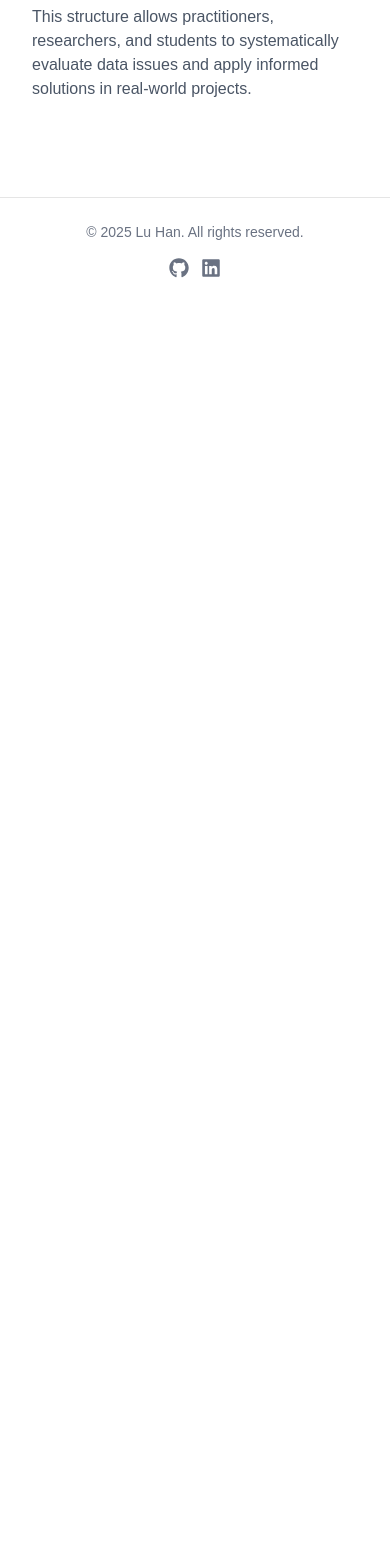
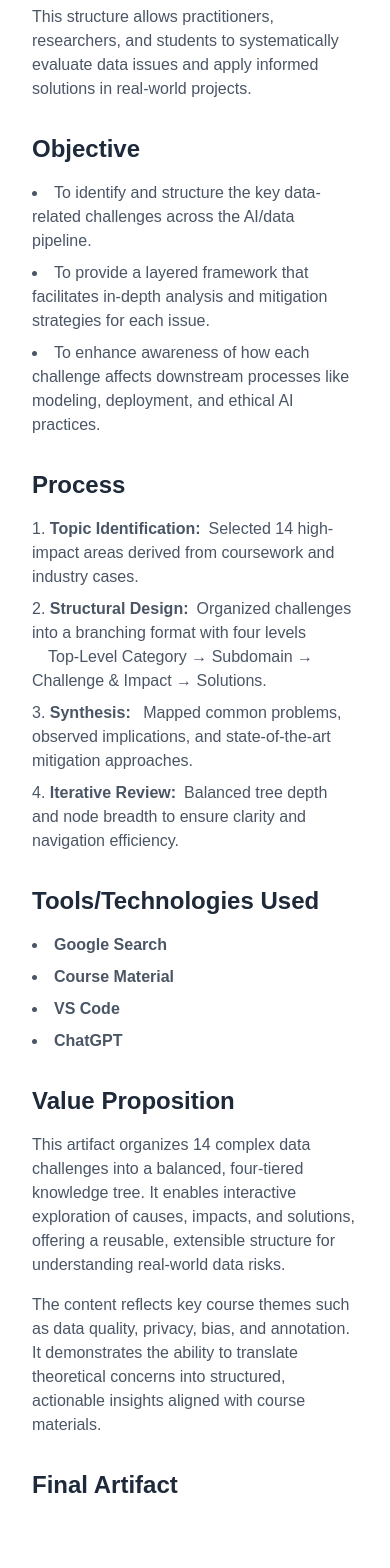
Before and after one commit to GoldenaArcher/AIML-500, a Next.js app: page /artifacts/data-challenges in a window 390 px wide. Shown: the part 800-2368 px from the top of the page. Before the commit the page ends 1102 px from the top, so only its background shows below. Built offline with nearby package versions, Linux system fonts and the light colour scheme.

Commit message:
feat(artifacts): add data challenges and machine learning artifacts with visual components

```diff
--- /dev/null
+++ b/app/_data/data-challanges.json
@@ -0,0 +1,24 @@
+{
+    "name": "Availability",
+    "children": [
+        {
+            "name": "Data Challenges",
+            "children": [
+                {
+                    "name": "Rule",
+                    "children": [
+                        {
+                            "name": "Challenge: Missing data entries"
+                        },
+                        {
+                            "name": "Impact: Downstream pipeline failure"
+                        },
+                        {
+                            "name": "Possible Solution: Introduce data checkpoints"
+                        }
+                    ]
+                }
+            ]
+        }
+    ]
+}
--- /dev/null
+++ b/app/artifacts/data-challenges/_components/challenges-details.jsx
@@ -0,0 +1,56 @@
+"use client";
+
+import { useEffect, useRef } from "react";
+import * as d3 from "d3";
+import data from '@/app/_data/data-challanges.json';
+
+export default function ChallengesDetails() {
+  const ref = useRef();
+
+  useEffect(() => {
+    const root = d3.hierarchy(data);
+    const dx = 10;
+    const dy = 180;
+    const tree = d3.tree().nodeSize([dx, dy]);
+    const diagonal = d3.linkHorizontal().x((d) => d.y).y((d) => d.x);
+
+    const svg = d3
+      .select(ref.current)
+      .append("svg")
+      .attr("width", 800)
+      .attr("height", 300)
+      .attr("viewBox", [-40, -10, 800, 300])
+      .attr("style", "max-width: 100%; font: 10px sans-serif;");
+
+    const g = svg.append("g");
+    const gLink = g.append("g").attr("fill", "none").attr("stroke", "#555");
+    const gNode = g.append("g").attr("cursor", "pointer");
+
+    tree(root);
+
+    const link = gLink.selectAll("path").data(root.links()).join("path").attr("d", diagonal);
+
+    const node = gNode
+      .selectAll("g")
+      .data(root.descendants())
+      .join("g")
+      .attr("transform", (d) => `translate(${d.y},${d.x})`);
+
+    node
+      .append("circle")
+      .attr("r", 4)
+      .attr("fill", (d) => (d.children ? "#555" : "#999"));
+
+    node
+      .append("text")
+      .attr("dy", "0.31em")
+      .attr("x", (d) => (d.children ? -6 : 6))
+      .attr("text-anchor", (d) => (d.children ? "end" : "start"))
+      .text((d) => d.data.name)
+      .clone(true)
+      .lower()
+      .attr("stroke", "white");
+  }, []);
+
+  return <div ref={ref}></div>;
+}
--- a/app/artifacts/data-challenges/page.tsx
+++ b/app/artifacts/data-challenges/page.tsx
@@ -1,5 +1,6 @@
 import { Metadata } from 'next'
 import React from 'react'
+import ChallengesDetails from './_components/challenges-details'
 
 /**
  *
@@ -304,6 +305,96 @@ const dataChallengesPage = () => {
                         This structure allows practitioners, researchers, and students to systematically evaluate data issues and apply informed solutions in real-world projects.
                     </p>
                 </section>
+                <section className="mb-8">
+                    <h2 className='text-2xl font-semibold text-gray-800 dark:text-gray-200 mb-4'>
+                        Objective
+                    </h2>
+                    <ul className="list-disc list-inside text-gray-600 dark:text-gray-400 space-y-2">
+                        <li>
+
+                            To identify and structure the key data-related challenges across the AI/data pipeline.
+                        </li>
+                        <li>
+
+                            To provide a layered framework that facilitates in-depth analysis and mitigation strategies for each issue.
+                        </li>
+                        <li>
+
+                            To enhance awareness of how each challenge affects downstream processes like modeling, deployment, and ethical AI practices.
+                        </li>
+                    </ul>
+                </section>
+                <section className='mb-8'>
+                    <h2 className='text-2xl font-semibold text-gray-800 dark:text-gray-200 mb-4'>
+                        Process
+                    </h2>
+                    <ol className="list-decimal list-inside text-gray-600 dark:text-gray-400 space-y-2">
+                        <li>
+                            <strong>Topic Identification:</strong>
+                            <span className='ml-2'>
+                                Selected 14 high-impact areas derived from coursework and industry cases.
+                            </span>
+                        </li>
+                        <li>
+                            <strong>Structural Design:</strong>
+                            <span className='ml-2'>
+                                Organized challenges into a branching format with four levels
+                            </span>
+                            <br />
+                            <span className='ml-4'>Top-Level Category → Subdomain → Challenge & Impact → Solutions.</span>
+                        </li>
+                        <li>
+                            <strong>Synthesis: </strong>
+                            <span className='ml-2'>
+                                Mapped common problems, observed implications, and state-of-the-art mitigation approaches.
+                            </span>
+                        </li>
+                        <li>
+                            <strong>Iterative Review:</strong>
+                            <span className='ml-2'>
+                                Balanced tree depth and node breadth to ensure clarity and navigation efficiency.
+                            </span>
+                        </li>
+                    </ol>
+                </section>
+                <section className="mb-8">
+                    <h2 className="text-2xl font-semibold text-gray-800 dark:text-gray-200 mb-4">
+                        Tools/Technologies Used
+                    </h2>
+                    <ul className="list-disc list-inside text-gray-600 dark:text-gray-400 space-y-2">
+                        <li>
+                            <strong>Google Search</strong>
+                        </li>
+                        <li>
+                            <strong>Course Material</strong>
+                        </li>
+                        <li>
+                            <strong>VS Code</strong>
+                        </li>
+                        <li>
+                            <strong>ChatGPT</strong>
+                        </li>
+                    </ul>
+                </section>
+                <section className="mb-8">
+                    <h2 className="text-2xl font-semibold text-gray-800 dark:text-gray-200 mb-4">
+                        Value Proposition
+                    </h2>
+                    <p className="text-gray-600 dark:text-gray-400 mb-4">
+                        This artifact organizes 14 complex data challenges into a balanced, four-tiered knowledge tree. It enables interactive exploration of causes, impacts, and solutions, offering a reusable, extensible structure for understanding real-world data risks.
+                    </p>
+                    <p className="text-gray-600 dark:text-gray-400">
+                        The content reflects key course themes such as data quality, privacy, bias, and annotation. It demonstrates the ability to translate theoretical concerns into structured, actionable insights aligned with course materials.
+                    </p>
+                </section>
+                <section>
+                    <h2 className="text-2xl font-semibold text-gray-800 dark:text-gray-200 mb-4">
+                        Final Artifact
+                    </h2>
+                    <div className='flex flex-col sm:flex-row sm:space-x-4 space-y-4 sm:space-y-0'>
+                        <ChallengesDetails />
+                    </div>
+                </section>
             </article>
         </div>
     )
--- a/app/artifacts/type-of-machine-learning/_components/machine-learning-types.jsx
+++ b/app/artifacts/type-of-machine-learning/_components/machine-learning-types.jsx
@@ -2,7 +2,7 @@
 
 import * as d3 from 'd3';
 import { useEffect, useRef } from 'react';
-import data from '@/app/_data/machine-learning-json.json';
+import data from '@/app/_data/machine-learning.json';
 
 export default function MachineLearningTypes() {
     const ref = useRef(null);
```
Also changed, not shown: app/_data/machine-learning.json (renamed from app/_data/machine-learning-json.json).
